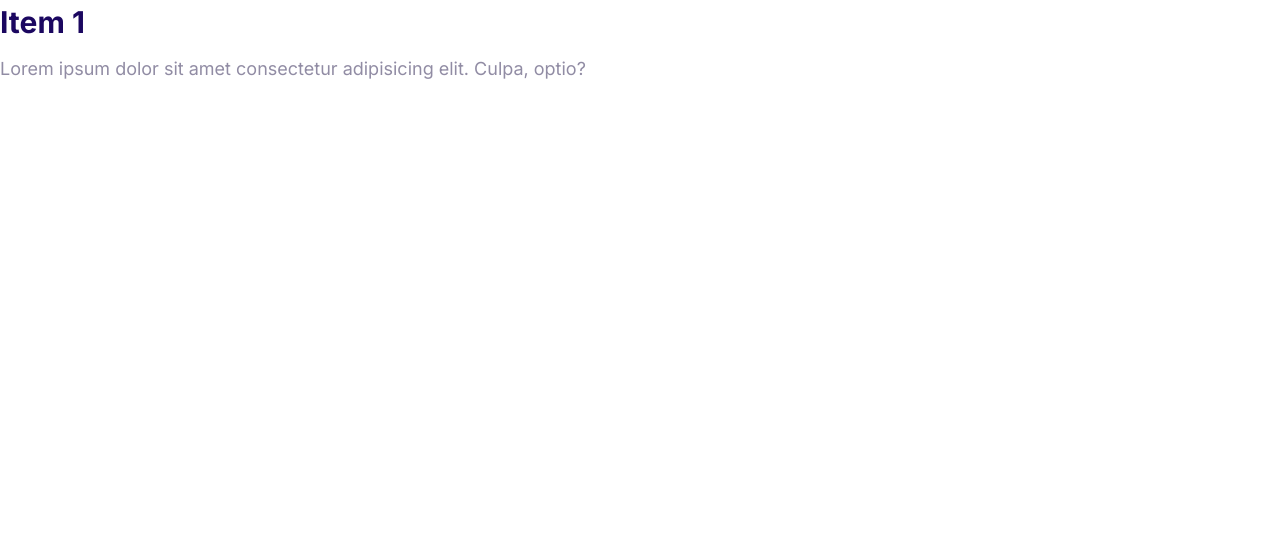
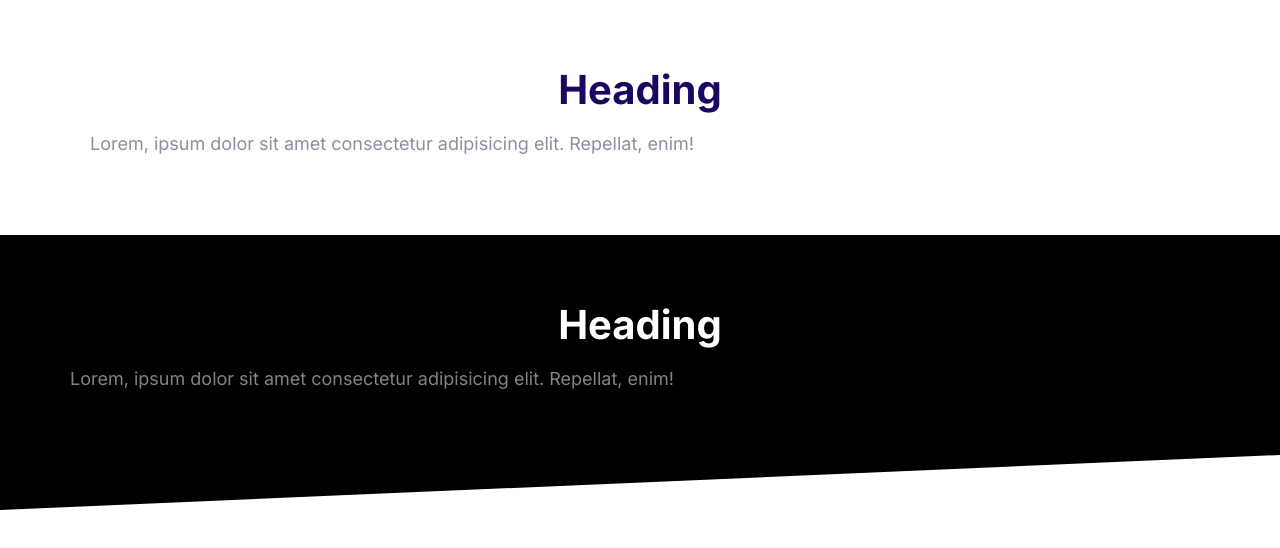
Before and after one commit to SaBA26-void/saba_moshify, a plain HTML site: page index.html in a window 1280 px wide. Drawn offline with Linux system fonts and the light colour scheme.

Commit message:
Build the Blocks component.

```diff
--- a/CSS/styles.css
+++ b/CSS/styles.css
@@ -585,3 +585,42 @@ a {
   max-height: 100vh;
   opacity: 1;
 }
+
+/*  */
+/* Blocks */
+.block {
+  --padding-vertical: 6rem;
+  padding: var(--padding-vertical) 2rem;
+}
+
+.block__heading {
+  text-align: center;
+}
+
+.block__heading {
+  margin-top: 0;
+}
+
+.block--dark {
+  background: #000;
+  color: #7b858b;
+}
+
+.block--dark .block__heading {
+  color: #fff;
+}
+
+.block--skewed-right {
+  padding-bottom: calc(var(--padding-vertical) + 4rem);
+  clip-path: polygon(0% 0%, 100% 0%, 100% 100%, 0% 80%);
+}
+
+.block--skewed-left {
+  padding-bottom: calc(var(--padding-vertical) + 4rem);
+  clip-path: polygon(0% 0%, 100% 0%, 100% 80%, 0% 100%);
+}
+
+.container {
+  max-width: 1140px;
+  margin: 0 auto;
+}
--- a/index.html
+++ b/index.html
@@ -14,17 +14,24 @@
     <link rel="stylesheet" href="css/styles.css" />
   </head>
   <body>
-    <div class="collapsible collapsible--expanded">
-      <header class="collapsible__header">
-        <h2 class="collapsible__heading">Item 1</h2>
-        <svg class="icon icon--white collapsible__chevron">
-          <use xlink:href="images/sprite.svg#chevron"></use>
-        </svg>
+    <section class="block container">
+      <header class="block__header">
+        <h2 class="block__heading">Heading</h2>
+        <p>
+          Lorem, ipsum dolor sit amet consectetur adipisicing elit. Repellat,
+          enim!
+        </p>
       </header>
-      <div class="collapsible__content">
-        Lorem ipsum dolor sit amet consectetur adipisicing elit. Culpa, optio?
+    </section>
+    <section class="block block--dark block--skewed-left">
+      <div class="container">
+        <h2 class="block__heading">Heading</h2>
+        <p>
+          Lorem, ipsum dolor sit amet consectetur adipisicing elit. Repellat,
+          enim!
+        </p>
       </div>
-    </div>
+    </section>
     <script src="js/main.js"></script>
   </body>
 </html>
```
Also changed, not shown: components/Blocks.html (added, +16 -0 lines).
